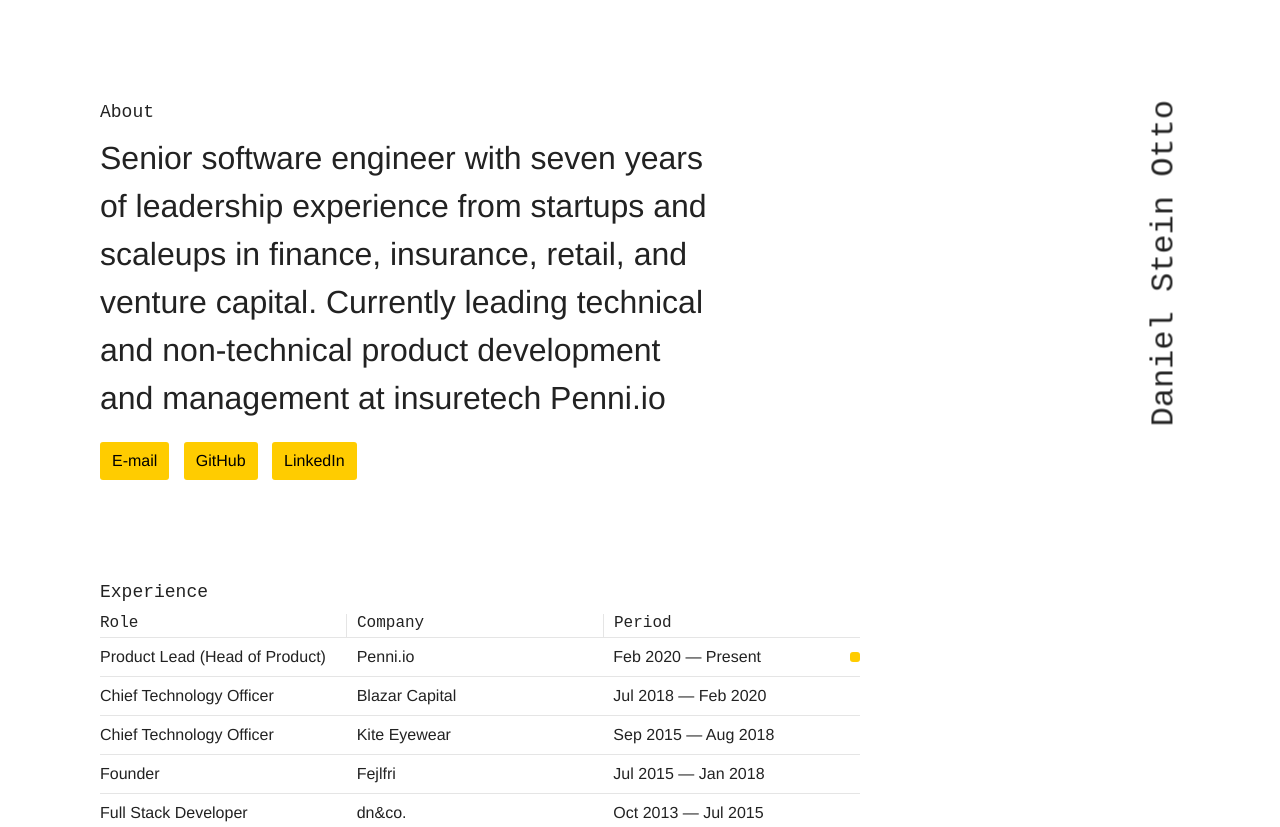
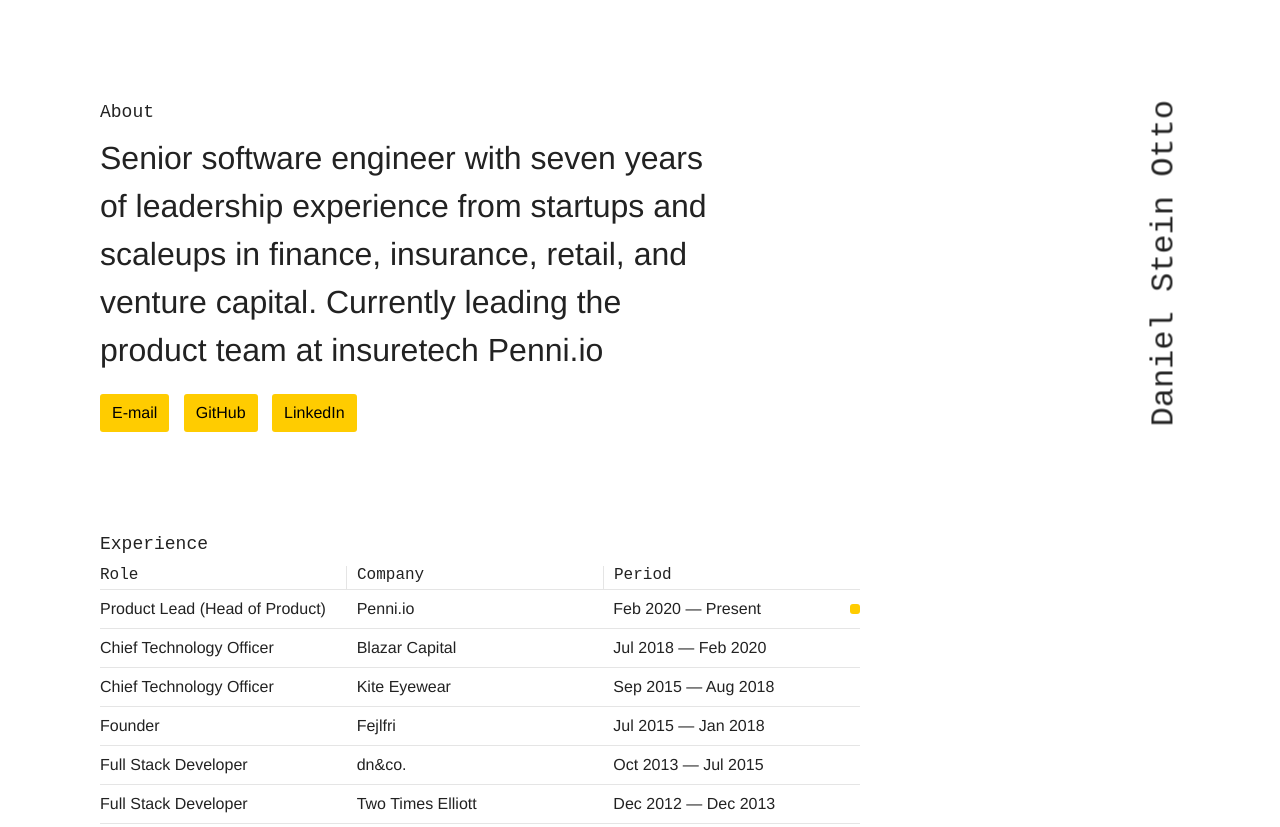
Before and after one commit to danielsteinotto/steindaniel.github.io, a plain HTML site: page index.html in a window 1280 px wide. Shown: the top 827 px of the page. Drawn offline with Linux system fonts and the light colour scheme; a web font is replaced by a local one.

Commit message:
Update index.html

```diff
--- a/index.html
+++ b/index.html
@@ -21,7 +21,7 @@
 
     <main class="Content" role="main">
       <h5 class="Content_SectionHeader">About</h5>
-      <h1 class="Content_Header">Senior software engineer with seven years of leadership experience from startups and scaleups in finance, insurance, retail, and venture capital. Currently leading technical and non-technical product development and management at insuretech Penni.io</h1>
+      <h1 class="Content_Header">Senior software engineer with seven years of leadership experience from startups and scaleups in finance, insurance, retail, and venture capital. Currently leading the product team at insuretech Penni.io</h1>
 
       <a class="Content_HeaderLink" href="mailto:ds@danielstein.dk" target="_blank">E-mail</a>
       <a class="Content_HeaderLink" href="https://github.com/danielsteinotto" target="_blank">GitHub</a>
```
